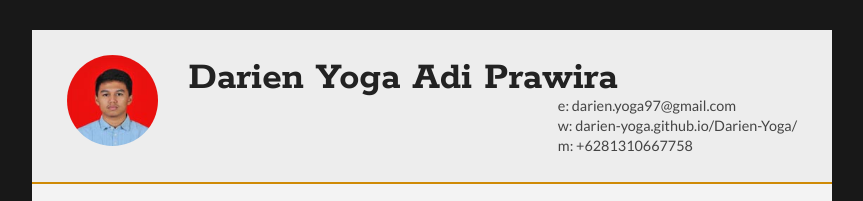
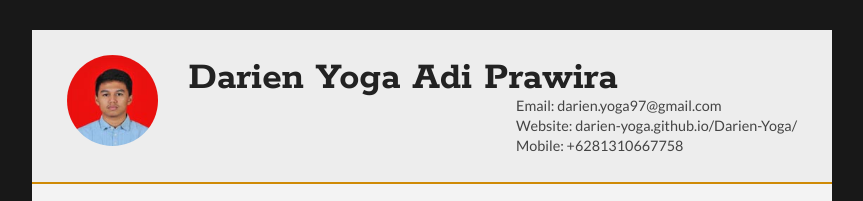
Before and after one commit to Darien-Yoga/Darien-YogaCV, a plain HTML site: page index.html in a window 1280 px wide. Shown: the top 201 px of the page, without its empty margins (208-1071 px from the left). Drawn offline with Linux system fonts and the light colour scheme.

Commit message:
Update index.html

```diff
--- a/index.html
+++ b/index.html
@@ -28,9 +28,9 @@
 
 		<div id="contactDetails" class="quickFade delayFour">
 			<ul>
-				<li>e: <a href="mailto:darien.yoga97@gmail.com" target="_blank">darien.yoga97@gmail.com</a></li>
-				<li>w: <a href="https://darien-yoga.github.io/Darien-Yoga/"> darien-yoga.github.io/Darien-Yoga/</a></li>
-				<li>m: +6281310667758</li>
+				<li>Email: <a href="mailto:darien.yoga97@gmail.com" target="_blank">darien.yoga97@gmail.com</a></li>
+				<li>Website: <a href="https://darien-yoga.github.io/Darien-Yoga/"> darien-yoga.github.io/Darien-Yoga/</a></li>
+				<li>Mobile: +6281310667758</li>
 
 			</ul>
 		</div>
```
